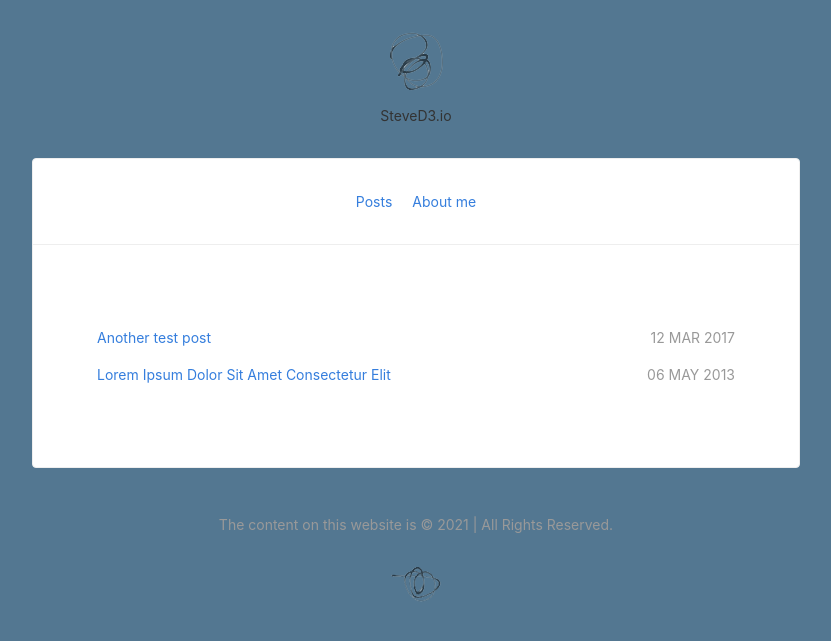
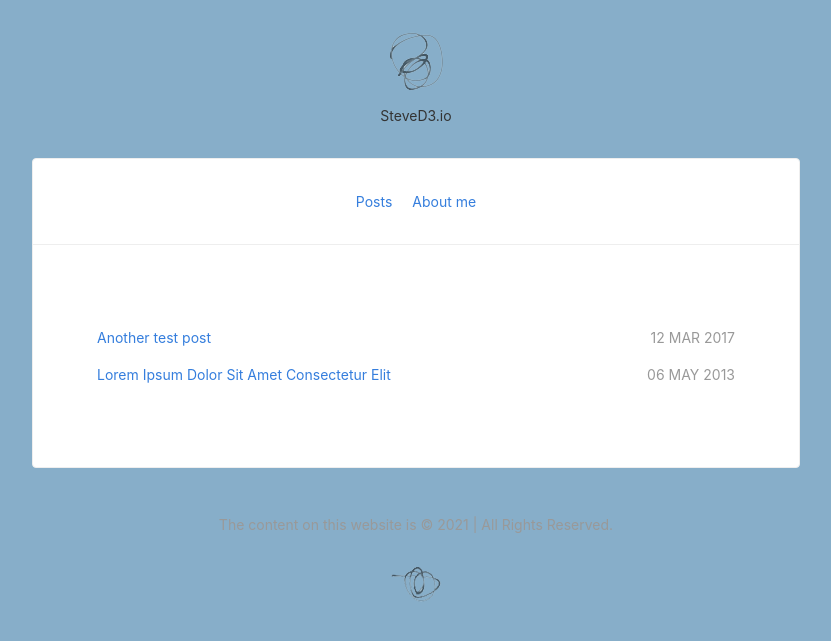
Before and after one commit to SteveD3/steved3.github.io, a Jekyll site: the page built from index.html, in a window 1280 px wide. Shown: the top 641 px of the page, without its empty margins (224-1055 px from the left). Built offline with Jekyll 4.4.1, drawn with Linux system fonts in a browser that asks for light colours; nearby versions of some CDN libraries.

Commit message:
Update style.css

```diff
--- a/stylesheets/style.css
+++ b/stylesheets/style.css
@@ -1,6 +1,6 @@
 @import "https://unpkg.com/tachyons@4.6.1/css/tachyons.min.css";
 
-.bg-super-white { background: #537791; }
+.bg-super-white { background: #87aec9; }
 .top-50 { top: 50% }
 .pointers { pointer-events: auto; }
 .no-pointers { pointer-events: none; }
```
